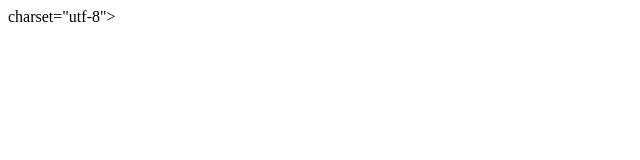
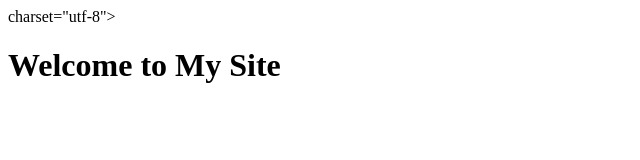
Before and after one commit to chakrit27/week11-css-framwork, a plain HTML site: page index.html in a window 1280 px wide. Shown: the whole page, without its empty margins (0-640 px from the left). Drawn offline with Linux system fonts and the light colour scheme.

Commit message:
Update index.html

```diff
--- a/index.html
+++ b/index.html
@@ -4,5 +4,7 @@
     <meta name="viewport" content="width=device-width, initial-scale=1.0">
     <title>Week11-CSS Framwork</title>
   </head>
-  <body></body>
+  <body>
+    <h1>Welcome to My Site</h1>
+  </body>
 </html>
```
